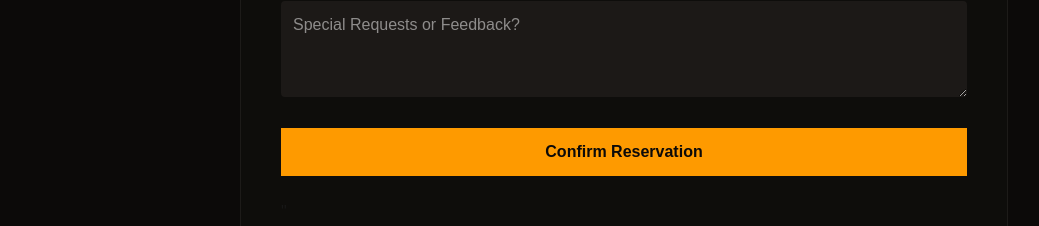
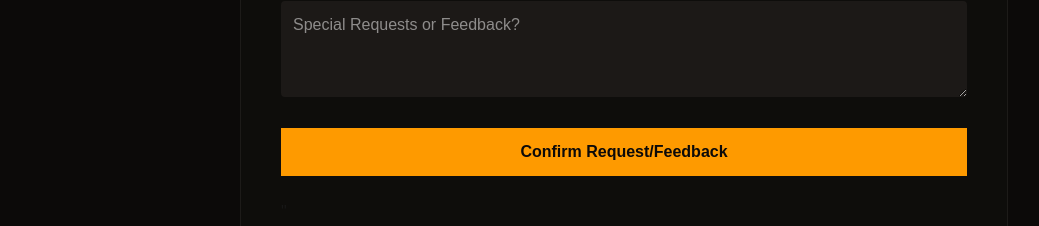
Before and after one commit to Raphael-Git01/alavie-restaurant-live, a Next.js app: page / in a window 1280 px wide. Shown: the part 6640-6866 px from the top of the page, without its empty margins (16-1055 px from the left). Built offline with nearby package versions, Linux system fonts and the light colour scheme.

Commit message:
feat: add feedback to the request text

```diff
--- a/app/components/Reservation.tsx
+++ b/app/components/Reservation.tsx
@@ -66,7 +66,7 @@ export default function Reservation() {
              />
 
              <button type="submit" className="w-full py-3 bg-amber-500 text-stone-950 font-bold rounmded">
-               Confirm Reservation
+               Confirm Request/Feedback
               </button>"
 
             <div className="grid grid-cols-1 md:grid-cols-2 gap-6">
```
